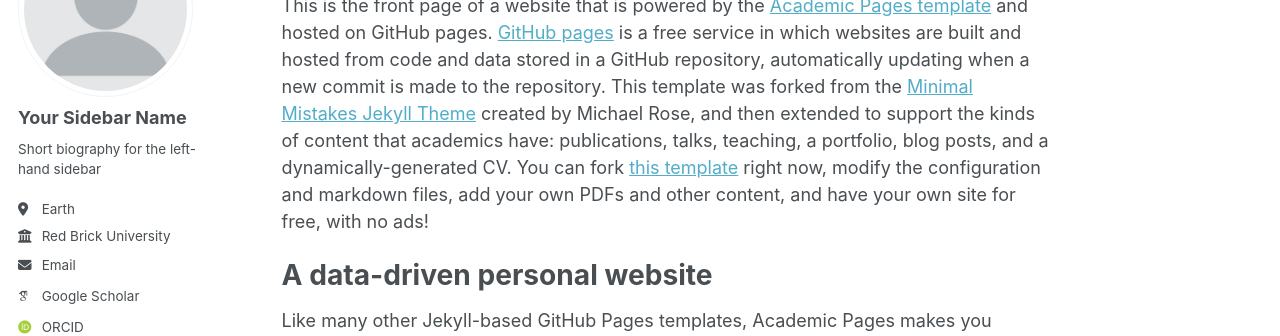
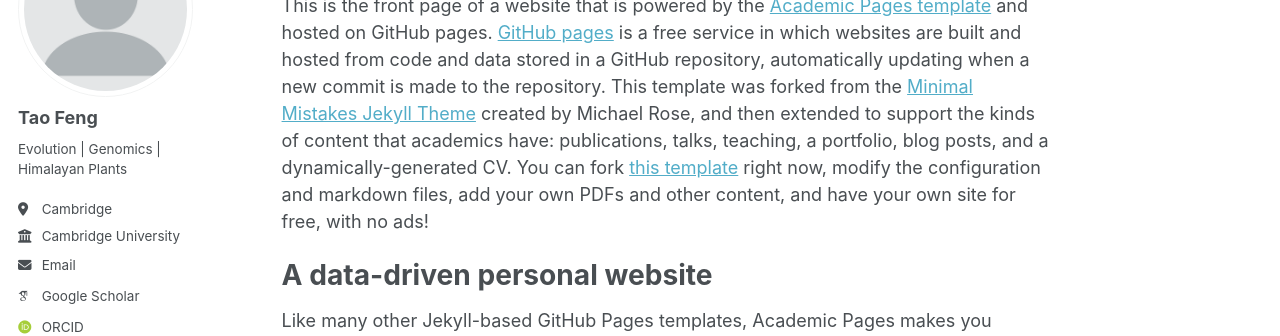
Before and after one commit to xiaoyezao/xiaoyezao.github.io, a Jekyll site: the page built from _pages/about.md, in a window 1280 px wide. Shown: the part 177-513 px from the top of the page. Built offline with Jekyll 4.4.1, drawn with Linux system fonts in a browser that asks for light colours; some web fonts are replaced.

Commit message:
Update _config.yml

```diff
--- a/_config.yml
+++ b/_config.yml
@@ -23,20 +23,20 @@ repository               : "academicpages/academicpages.github.io"
 author:
   # Biographic information
   avatar           : "profile.png"
-  name             : "Your Sidebar Name"
+  name             : "Tao Feng"
   pronouns         : # example: "she/her"
-  bio              : "Short biography for the left-hand sidebar"
-  location         : "Earth"
-  employer         : "Red Brick University"
+  bio              : "Evolution | Genomics | Himalayan Plants"
+  location         : "Cambridge"
+  employer         : "Cambridge University"
   uri              : # URL
-  email            : "none@example.org"
+  email            : "tf326@wur.nl"
 
   # Academic websites
   academia         : # URL
   arxiv            : # URL - Update with the correct link to your profile
-  googlescholar    : "https://scholar.google.com/citations?user=PS_CX0AAAAAJ"
+  googlescholar    : "https://scholar.google.com/citations?user=kFt-EbEAAAAJ&hl=en"
   impactstory      : # URL
-  orcid            : "http://orcid.org/yourorcidurl"
+  orcid            : "https://orcid.org/0000-0002-0489-2021"
   semantic         : # URL
   pubmed           : "https://www.ncbi.nlm.nih.gov/pubmed/?term=john+snow"
   researchgate     : # URL
@@ -46,7 +46,7 @@ author:
   bitbucket        : # Username - Update with your username on the site
   codepen          : # Username
   dribbble         : # Username
-  github           : "academicpages"
+  github           : "https://github.com/xiaoyezao"
   kaggle           : # Username
   stackoverflow    : # User number or user number and name (i.e., use "1" or "1/jeff-atwood")
 
```
